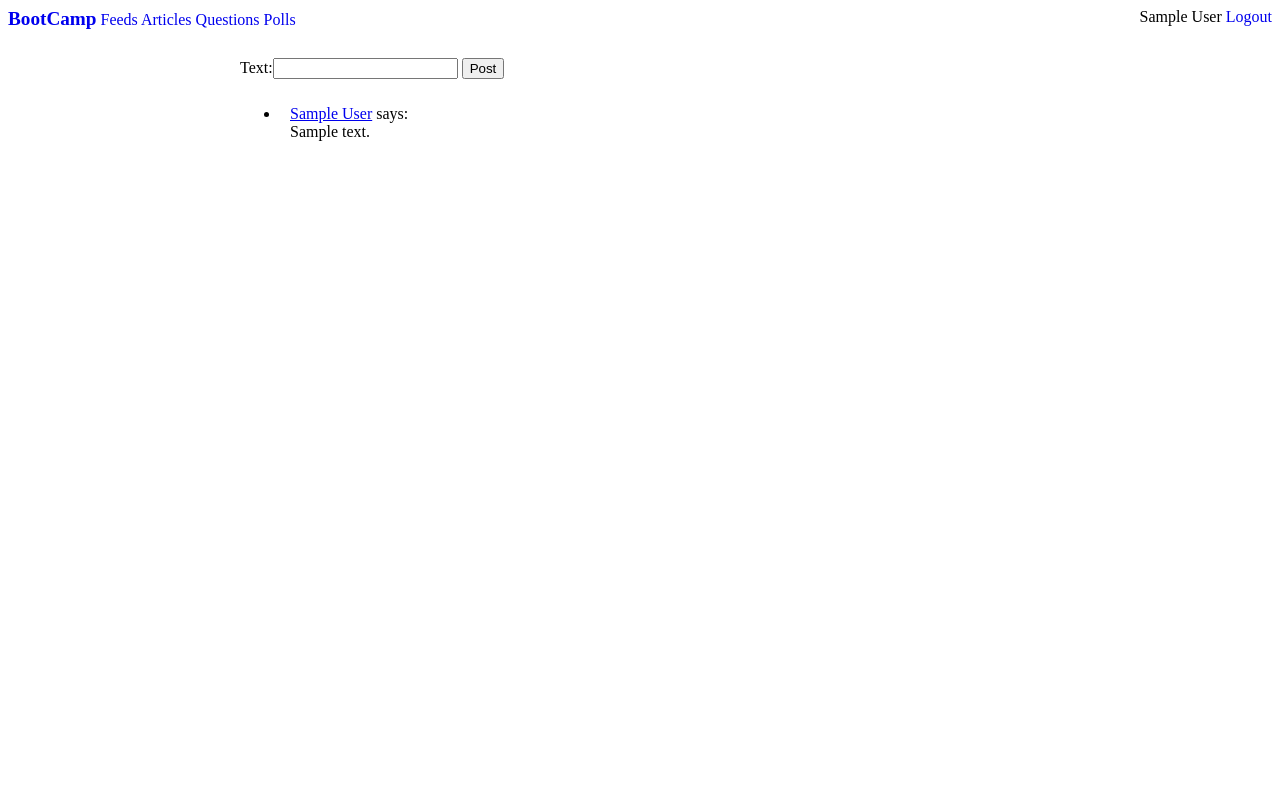
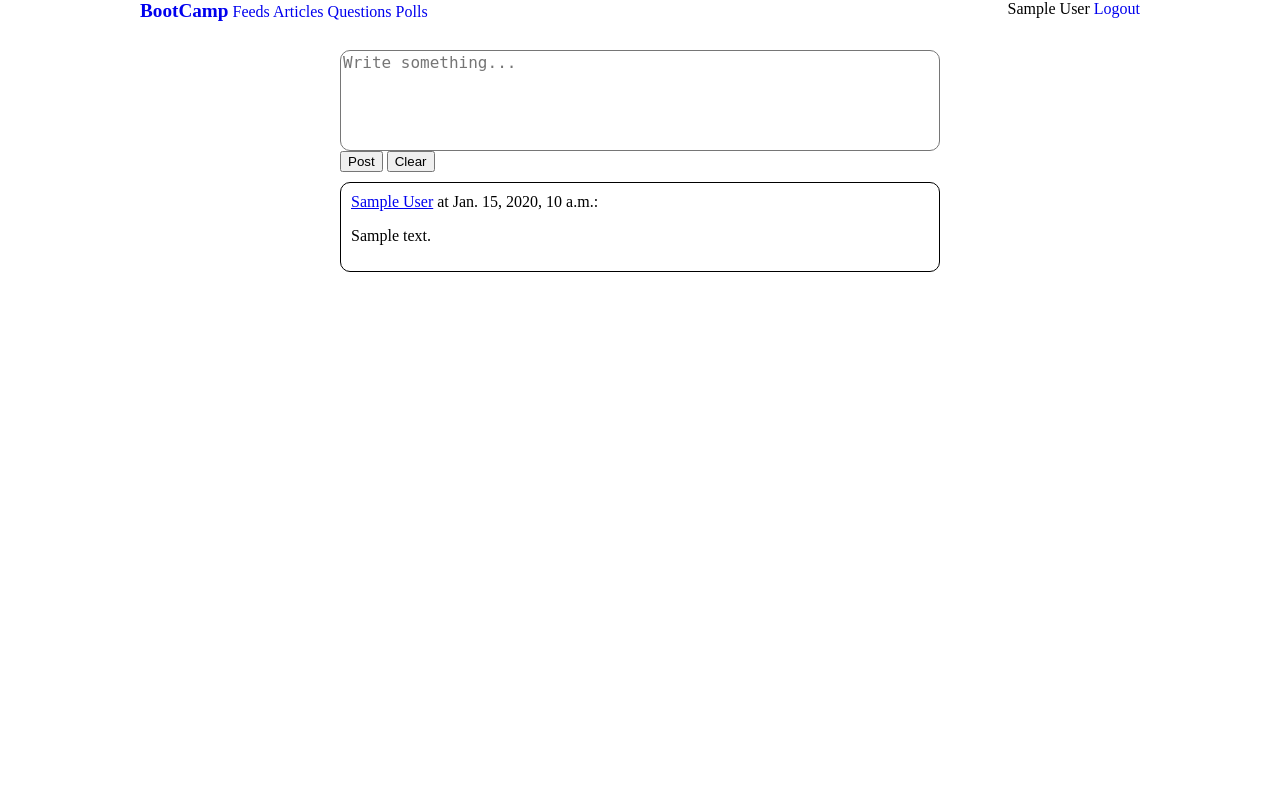
Before and after one commit to shivams906/bootcamp-clone, a Django app: page /feeds/ in a window 1280 px wide. Run offline with Django 3.2, Linux system fonts and the light colour scheme; a user stored in the database is signed in; tables that the repository leaves empty hold one stand-in row (values such as "Sample post"); some libraries are stand-ins or nearby versions.

Commit message:
some ui and ux changes

```diff
--- a/feeds/forms.py
+++ b/feeds/forms.py
@@ -13,6 +13,11 @@ class FeedModelForm(forms.ModelForm):
     class Meta:
         model = Feed
         fields = ("text",)
+        widgets = {
+            "text": forms.Textarea(
+                attrs={"rows": 5, "placeholder": "Write something..."}
+            )
+        }
 
     def save(self, author=None, commit=True):
         feed = Feed(text=self.cleaned_data["text"], author=author)
--- a/static/scripts/base.js
+++ b/static/scripts/base.js
@@ -28,3 +28,16 @@ $("#new-choice").on("click", function () {
   formCounter++;
   $("#id_choices-TOTAL_FORMS").val(formCounter);
 });
+
+$("textarea").on("input", function () {
+  $("#count").text(280 - $("textarea").val().length + " characters left");
+});
+
+$("textarea").on("focus", function () {
+  $("#count").text(280 - $("textarea").val().length + " characters left");
+});
+
+$("#feed_clear").on("click", function () {
+  $("textarea").val("");
+  $("#count").text(280 - $("textarea").val().length + " characters left");
+});
--- a/static/styles/base.css
+++ b/static/styles/base.css
@@ -1,5 +1,10 @@
 * {
   box-sizing: border-box;
+}
+
+body {
+  max-width: 1000px;
+  margin: 0 auto;
 }
 
 header {
@@ -22,9 +27,9 @@ table * {
 }
 
 main {
-  width: 90%;
   max-width: 800px;
   margin: 0 auto;
+  width: 90%;
 }
 
 input[type="radio"] {
@@ -36,10 +41,33 @@ input[type="radio"] {
 }
 
 textarea {
-  font-size: 18px;
+  font-size: 16px;
   width: 100%;
 }
 
 main li {
   padding: 10px;
 }
+
+.feed_list,
+#feed_form {
+  max-width: 600px;
+  margin: 0 auto;
+}
+
+.feed_item {
+  border: 0.5px solid black;
+  border-radius: 10px;
+  margin-top: 10px;
+  padding: 10px;
+}
+
+#feed_form textarea {
+  border-radius: 10px;
+  resize: none;
+}
+
+#count {
+  opacity: 0.5;
+  float: right;
+}
--- a/templates/feeds/feed_list.html
+++ b/templates/feeds/feed_list.html
@@ -2,19 +2,32 @@
 
 {% block main %}
 {% if user.is_authenticated %}
-<form action="{% url 'feeds:create'%}" method="POST">
-  {% csrf_token %} {{ form }} <input type="submit" name="submit" value="Post" />
+<form action="{% url 'feeds:create'%}" method="POST" id="feed_form">
+  {% csrf_token %}
+  {% if form.non_field_errors %}
+    {{ form.non_field_errors }}
+  {% endif %}
+  {% for hidden in form.hidden_fields %}
+    {{ hidden }}
+  {% endfor %}
+  {{ form.text.errors }}
+  {{ form.text }}
+  <br />
+  <input id="feed_submit" type="submit" name="submit" value="Post" />
+  <input id="feed_clear" type="button" name="clear" value="Clear" />
+  <small id="count"></small>
 </form>
 {% else %}
 <a href="{% url 'users:login' %}">Login</a> to post a feed
 {% endif %}
 {% if feed_list %}
-<ul class="feed_list">
+<div class="feed_list">
   {% for feed in feed_list %}
-  <li class="feed_item">
-    <a href="{% url 'users:profile' feed.author.pk %}">{{ feed.author }}</a> says:
+  <div class="feed_item">
+    <a href="{% url 'users:profile' feed.author.pk %}">{{ feed.author }}</a> at {{ feed.created_at }}:
     <br>
-    {{ feed.text }}</li>
+    <p>{{ feed.text|linebreaksbr }}</p>
+  </div>
   {% endfor %}
-</ul>
+</div>
 {% endif %} {% endblock %}
```
